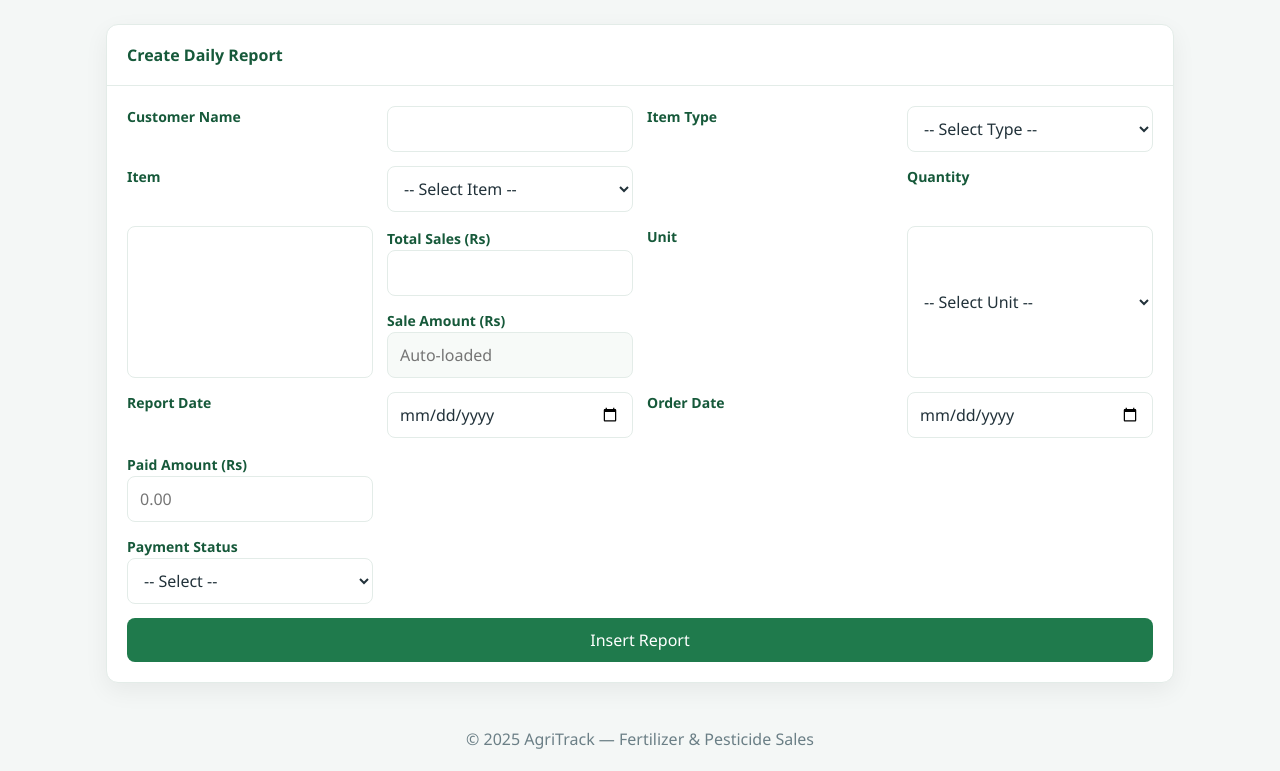
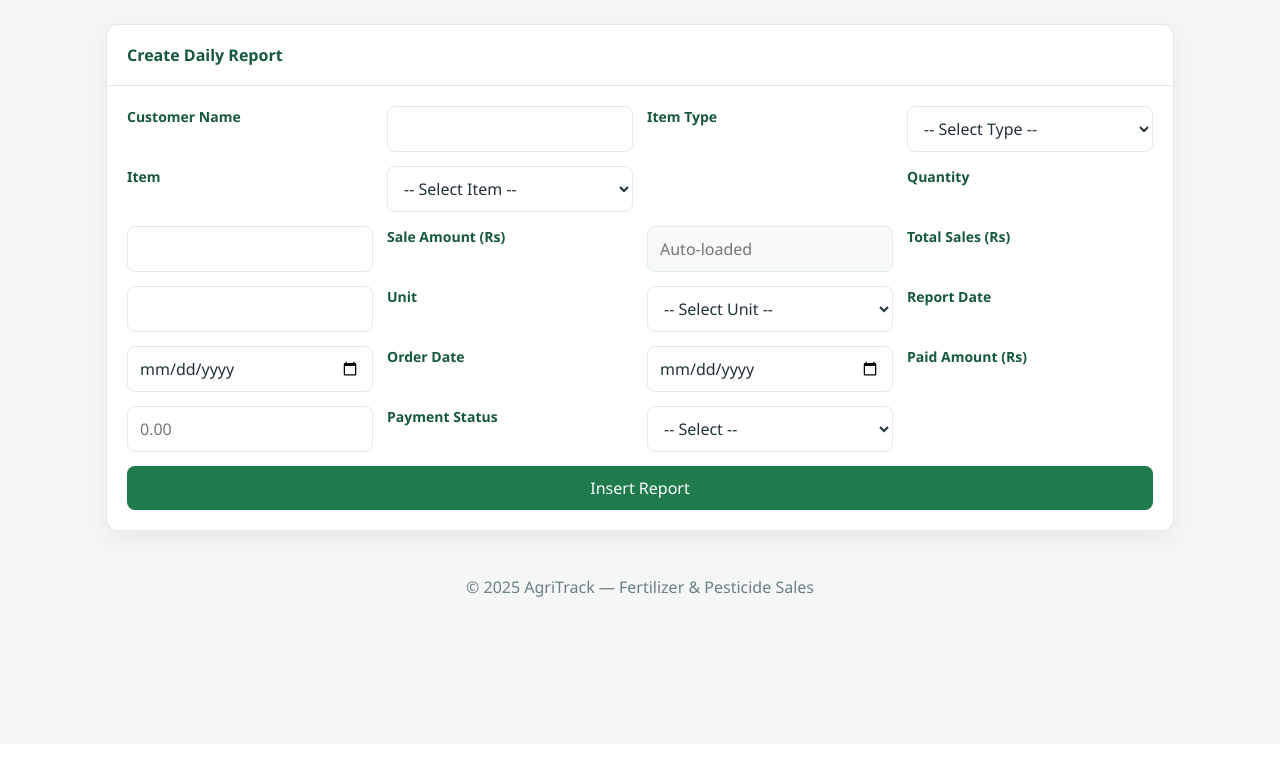
Before and after one commit to maherasim/Fertilizer, a PHP site: page /create_daily_report.php in a window 1280 px wide. Shown: the part 56-827 px from the top of the page. After the commit the page ends 653 px from the top, so only its background shows below. Run offline with PHP 8.4, Linux system fonts and the light colour scheme.

Commit message:
Improve create report form alignment: grid layout, clearer labels, hint styling, reset prices on type change

```diff
--- a/assets/styles.css
+++ b/assets/styles.css
@@ -60,3 +60,5 @@ input[readonly] { background: #f7faf8; }
 .message.error { background: #fdecea; color: #842029; border: 1px solid #f5c2c7; border-radius: 10px; padding: 12px 14px; }
 
 .footer { text-align: center; color: var(--muted); padding: 20px 12px; margin-top: 24px; }
+
+.hint { color: var(--muted); font-size: 12px; }
--- a/create_daily_report.php
+++ b/create_daily_report.php
@@ -165,21 +165,16 @@ if ($_SERVER['REQUEST_METHOD'] === 'POST') {
             <option value="">-- Select Item --</option>
         </select>
         <input type="hidden" name="item_name" id="item_name">
-        <div id="stockInfo" style="margin-top:6px; color:#1b3e29; font-size:14px;"></div>
+        <div id="stockInfo" class="hint"></div>
 
         <label for="quantity">Quantity</label>
         <input type="number" step="0.01" name="quantity" id="quantity" required>
 
-        <div style="display:flex; gap:12px; align-items:flex-end; flex-wrap:wrap;">
-            <div style="flex:1; min-width:200px;">
+        <label for="unit_price">Sale Amount (Rs)</label>
+        <input type="number" step="0.01" name="unit_price" id="unit_price" placeholder="Auto-loaded" readonly>
+
         <label for="total_sales">Total Sales (Rs)</label>
         <input type="number" step="0.01" name="total_sales" id="total_sales">
-            </div>
-            <div style="flex:1; min-width:200px;">
-                <label for="unit_price">Sale Amount (Rs)</label>
-                <input type="number" step="0.01" name="unit_price" id="unit_price" placeholder="Auto-loaded" readonly>
-            </div>
-        </div>
 
         <label for="unit">Unit</label>
         <select name="unit" id="unit" required>
@@ -196,12 +191,9 @@ if ($_SERVER['REQUEST_METHOD'] === 'POST') {
         <label for="order_date">Order Date</label>
         <input type="date" name="order_date" id="order_date" required>
 
-        <div style="display:flex; gap:12px; align-items:flex-end; flex-wrap:wrap;">
-            <div style="flex:1; min-width:200px;">
         <label for="paid_amount">Paid Amount (Rs)</label>
         <input type="number" step="0.01" name="paid_amount" id="paid_amount" placeholder="0.00">
-            </div>
-            <div style="flex:1; min-width:200px;">
+
         <label for="payment_status">Payment Status</label>
         <select name="payment_status" id="payment_status">
             <option value="">-- Select --</option>
@@ -209,8 +201,6 @@ if ($_SERVER['REQUEST_METHOD'] === 'POST') {
             <option value="partial">Partial</option>
             <option value="unpaid">Unpaid</option>
         </select>
-            </div>
-        </div>
 
         <div style="grid-column: 1 / -1;">
             <button type="submit" class="btn-agri" style="width:100%;">Insert Report</button>
@@ -247,6 +237,9 @@ if ($_SERVER['REQUEST_METHOD'] === 'POST') {
 
     typeEl.addEventListener('change', async function(){
         clearItems();
+        // Clear price and totals when type changes
+        unitPriceEl.value = '';
+        totalSalesEl.value = '';
         const t = typeEl.value;
         if (!t) return;
         try {
```
Lines whose indentation alone changed are shown as unchanged.
